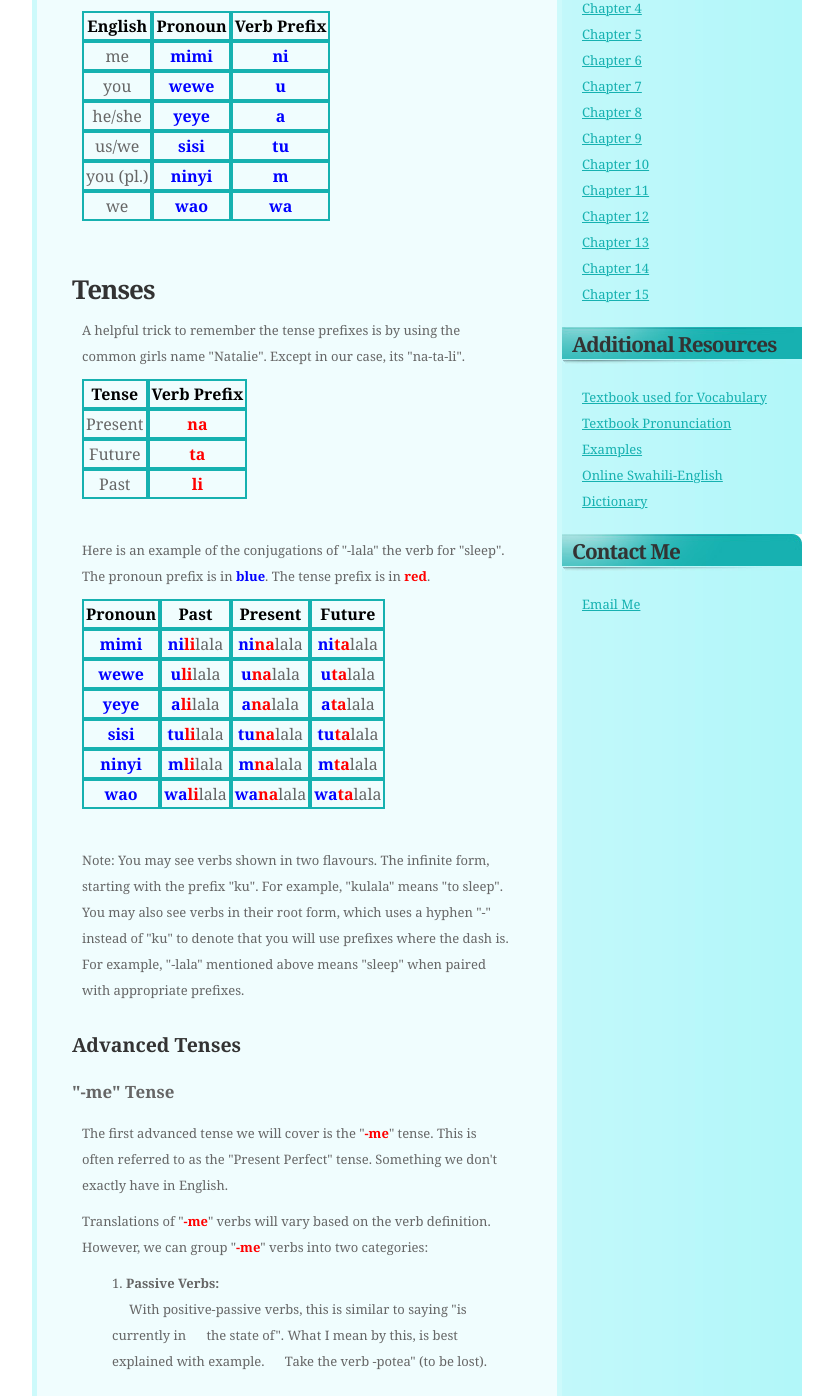
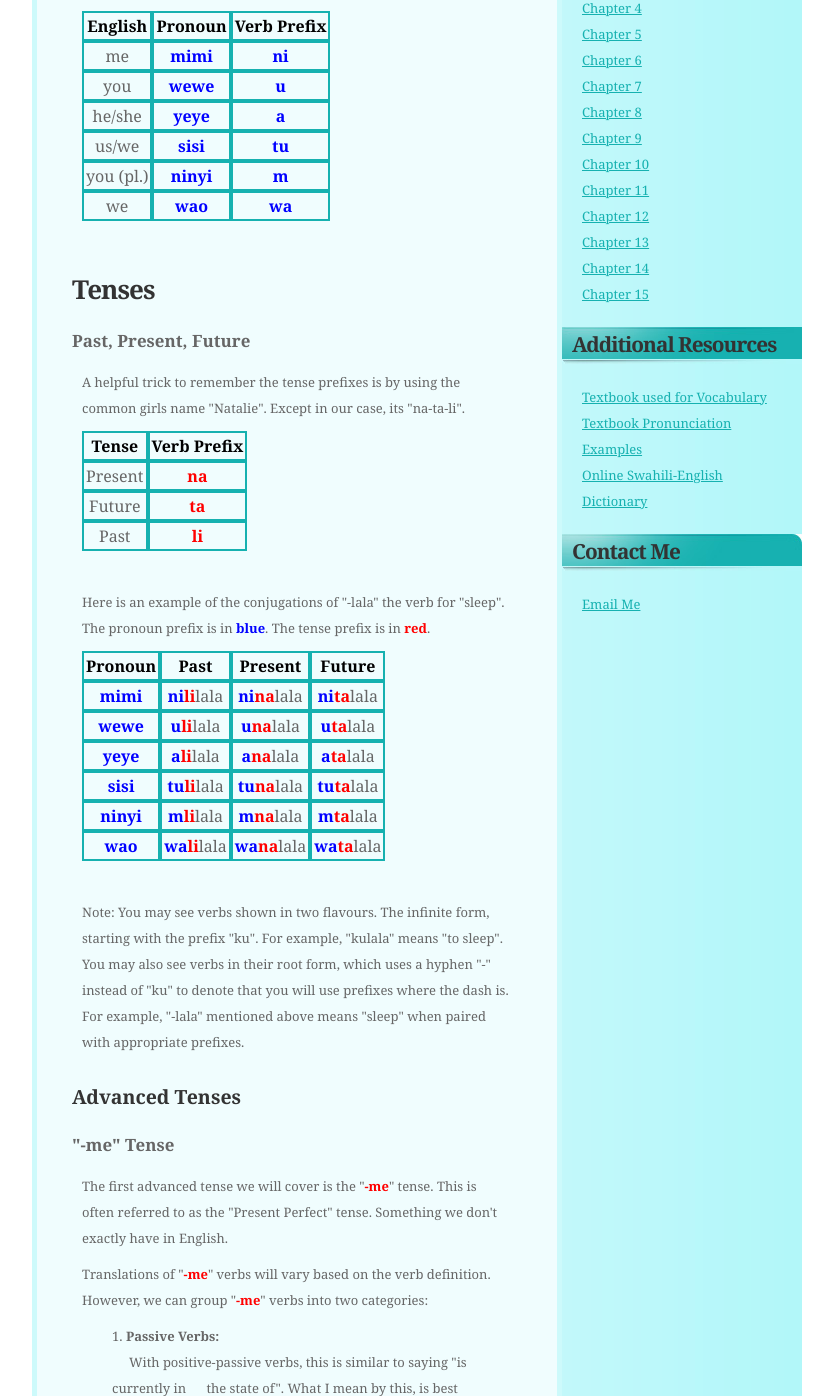
Before and after one commit to mrhappyasthma/SwahiliCheatSheet, a Python web app: template templates/home.html in a window 1280 px wide. Shown: the part 817-2213 px from the top of the page, without its empty margins (223-1056 px from the left). Run offline with Jinja, Linux system fonts and the light colour scheme; the template is opened without the code that fills it, so the values that code supplies are empty.

Commit message:
Added some subtitles for clarity/navigation purposes

```diff
--- a/templates/posts/dates.html
+++ b/templates/posts/dates.html
@@ -2,6 +2,10 @@
 	<div class="title">
 		<h2 id="dates">Calendar Dates</h2>
 	</div>
+
+	<div class="subtitle">
+			<h4 id="daysoftheweek">Days of the Week</h4>
+		</div>
 
 	<p>
 		First we will start off with some general vocab that is necessary for understanding dates in Kiswahili.  Up first are the days of the week.
@@ -44,8 +48,14 @@
 		</tr>
 	</table>
 
+	<br>
+
+	<div class="subtitle">
+		<h4 id="monthsoftheyear">Months of the Year</h4>
+	</div>
+
 	<p>
-		<br>Up next is the months.  You will notice these come in two forms.  English-like words and numerical indicators.  From what I understand, these vary in usage based on location of the Kiswahili speaking area.  Our teacher (mwalimu) preferred the numeric ones.
+		Up next is the months.  You will notice these come in two forms.  English-like words and numerical indicators.  From what I understand, these vary in usage based on location of the Kiswahili speaking area.  Our teacher (mwalimu) preferred the numeric ones.
 		<br><br>*NOTE: For the numeric version, they have an easy to remember format.  They use the phrase <span class="blue">mwezi wa</span> ("month of") + <span class="red">number</span>.
 	</p>
 
--- a/templates/posts/numbers.html
+++ b/templates/posts/numbers.html
@@ -4,6 +4,9 @@
 	</div>
 
 	<div class="entry">
+	<div class="subtitle">
+			<h4 id="0-10">Numbers: 0-10</h4>
+		</div>
 		<p>The basic numbers 0-10 are pretty simple:</p>
 
 		<table id="numbers" border="0" cellpading="0" cellspacing="0">
@@ -59,6 +62,10 @@
 
 		<p>*Note: Cardinal numbers "one" and "two" are equivalent to "moja" and "mbili".  However, when using ordinal numbers (first, second, third... etc), "first" and "second" correspond to "kwanza" and "pili".  All other numbers are the same for both cardinal and ordinal numbers.</p>
 		<br>
+		<div class="subtitle">
+			<h4 id="11-19">Numbers: Teens (11-19)</h4>
+		</div>
+
 		<p>For numbers 11 to 19, you use the form <table style="display:inline-table;" border="0" cellpading="0" cellspacing="0"><tr class="highlight"><td><span class="red">kumi</span> <span class="blue">na moja</span></td></tr></table>.  This is pretty logical since it basically says "ten and one", or "eleven" in English.
 
 		<table id="numbers11to19" border="0" cellpading="0" cellspacing="0">
@@ -105,6 +112,11 @@
 		</table>
 
 		<br>
+
+		<div class="subtitle">
+			<h4 id="tens">Numbers: Tens (20, 30, etc)</h4>
+		</div>
+
 		<p>
 			For the tens column (20, 30, 40, ... 90) things get REALLY weird.  Some of these have roots from the basic 1-9 numbers, but a handful are borrowed from Arabic so all bets are off.  Just memorize these.  Sorry.  However I do my best to use <span class="blue">blue</span> to show any roots that stem form the earlier numbers.
 			<br><br>Note: You just use "na" to join on more numbers ("thousands" na "hundrends" na "tens" na "ones").  For example, twenty-one (21) is written as "twenty and one" or <table style="display:inline-table;" border="0" cellpading="0" cellspacing="0"><tr class="highlight"><td><span class="red">ishirini</span> <span class="blue">na moja</span></td></tr></table>
@@ -150,6 +162,11 @@
 		</table>
 
 		<br>
+
+		<div class="subtitle">
+			<h4 id="hundreds">Numbers: Hundreds</h4>
+		</div>
+
 		<p>The hundreds column (100, 200, 300 ... 900) follow a nice trend.  They use the word "mia" or "hundred".  So "mia moja" is equivalent to "one hundred".</p>
 
 		<table id="numbers100to900" border="0" cellpading="0" cellspacing="0">
@@ -196,6 +213,11 @@
 		</table>
 
 		<br>
+
+		<div class="subtitle">
+			<h4 id="thousands">Numbers: Thousands</h4>
+		</div>
+
 		<p>The thousands column (1000, 2000, 3000, ... 9000) behave very similar to the hundreds, except they use the word "elfu" or "thousand".  So "elfu moja" translates to "one thousand".</p>
 
 		<table id="numbers1000to9000" border="0" cellpading="0" cellspacing="0">
--- a/templates/posts/tenses.html
+++ b/templates/posts/tenses.html
@@ -2,6 +2,10 @@
 	<div class="title">
 		<h2 id="tenses">Tenses</h2>
 	</div>
+
+	<div class="subtitle">
+			<h4 id="pastpresentfuture">Past, Present, Future</h4>
+		</div>
 
 	<p>
 		A helpful trick to remember the tense prefixes is by using the common girls name "Natalie".  Except in our case, its "na-ta-li".
@@ -90,7 +94,7 @@
 		</div>
 
 		<div class="subtitle">
-			<h4 id="-me">"-me" Tense</h3>
+			<h4 id="-me">"-me" Tense</h4>
 		</div>
 
 		<p>The first advanced tense we will cover is the "<span class="red">-me</span>" tense.  This is often referred to as the "Present Perfect" tense.  Something we don't exactly have in English.</p>
@@ -174,8 +178,9 @@
 		</ol>
 
 		<div class="subtitle">
-			<h4 id="-ja">"-ja" Tense</h3>
+			<h4 id="-ja">"-ja" Tense</h4>
 		</div>
+
 
 	</div>
 </div>
```
